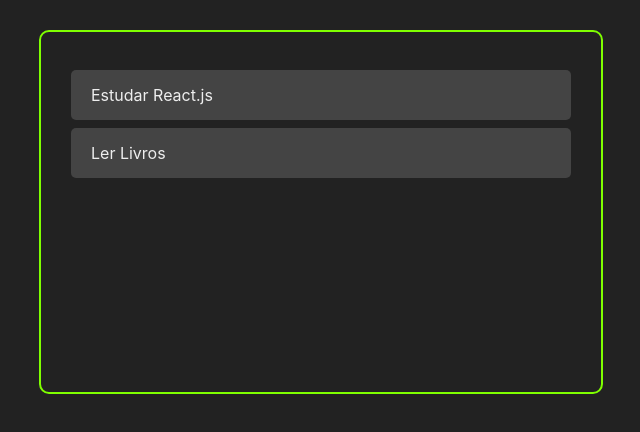
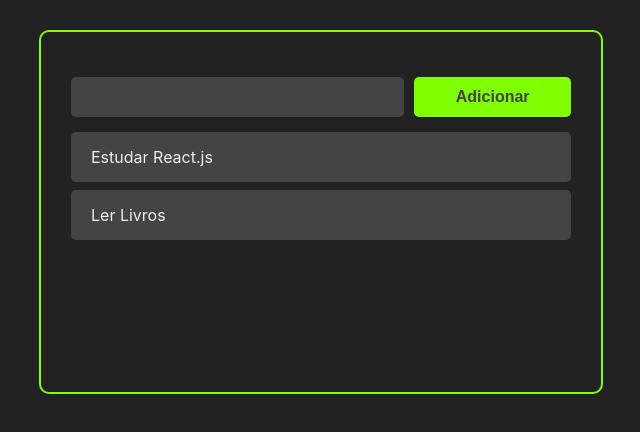
Before and after one commit to Thiago073/react_project, a React (Create React App) app: page / in a window 1280 px wide. Shown: the top 432 px of the page, without its empty margins (319-959 px from the left). Built offline with nearby package versions, Linux system fonts and the light colour scheme.

Commit message:
Funcionamento da adição de tarefas

```diff
--- a/src/App.js
+++ b/src/App.jsx
@@ -2,6 +2,8 @@
 
 import Tasks from './components/Tasks'
 import './App.css'
+import AddTask from './components/AddTask';
+
 
 const App = () => {
 
@@ -23,10 +25,19 @@
 
     },
   ]);
+  const handleTaskAddition = (taskTitle) => {
+    const newTasks = [... tasks, {
+      title: taskTitle,
+      id: Math.random(10),
+      completed: false
+    }];
+    setTask(newTasks);
+  }
 
   return(
     <>
       <div className="container">
+        <AddTask handleTaskAddition={handleTaskAddition} />
         <Tasks tasks={tasks} />
       </div>
     </>
--- /dev/null
+++ b/src/components/AddTask.css
@@ -0,0 +1,19 @@
+.add-task-container{
+    margin: 15px 0;
+    width: 100%;
+    display: flex;
+}
+.add-task-input{
+    height: 40px;
+    padding: 0 10px;
+    border-radius: 5px;
+    border: none;
+    flex: 2;
+    background-color: #444;
+    color: #eee;
+    font-size: 16px;
+}
+.add-task-button-container{
+    margin-left: 10px;
+    flex: 1;
+}
--- /dev/null
+++ b/src/components/AddTask.jsx
@@ -0,0 +1,32 @@
+import React, { useState } from 'react';
+
+import Button from './Button'
+import './AddTask.css';
+
+const AddTask = ({handleTaskAddition}) => {
+    const [inputData, setInputData] = useState("");
+
+    const handleInputChange = (e) => {
+        setInputData(e.target.value);
+    };
+
+    const handleAddTaskClick = () => {
+        handleTaskAddition(inputData);
+    }
+
+    return (
+        <div className="add-task-container">
+            <input
+                onChange={handleInputChange}
+                value={inputData}
+                type="text"
+                className="add-task-input"
+            />
+            <div className="add-task-button-container">
+                <Button onClick={handleAddTaskClick}>Adicionar</Button>
+            </div>
+        </div>
+     );
+}
+
+export default AddTask;
--- /dev/null
+++ b/src/components/Button.css
@@ -0,0 +1,12 @@
+.add-task-button {
+    background-color: chartreuse;
+    height: 40px;
+    padding: 0 10px;
+    border-radius: 5px;
+    width: 100%;
+    font-size: 16px;
+    color: #444;
+    font-weight: bold;
+    cursor: pointer;
+    border: none;
+}
--- /dev/null
+++ b/src/components/Button.jsx
@@ -0,0 +1,17 @@
+import React from 'react'
+
+import './Button.css'
+
+const Button = ({children, onClick}) => {
+    return (
+        <div>
+            <button onClick={onClick} className="add-task-button">
+                {children}
+            </button>
+        </div>
+     );
+}
+
+
+
+export default Button;
```
Also changed, not shown: src/components/Task.jsx (renamed from src/components/Task.js), src/components/Tasks.jsx (renamed from src/components/Tasks.js).
